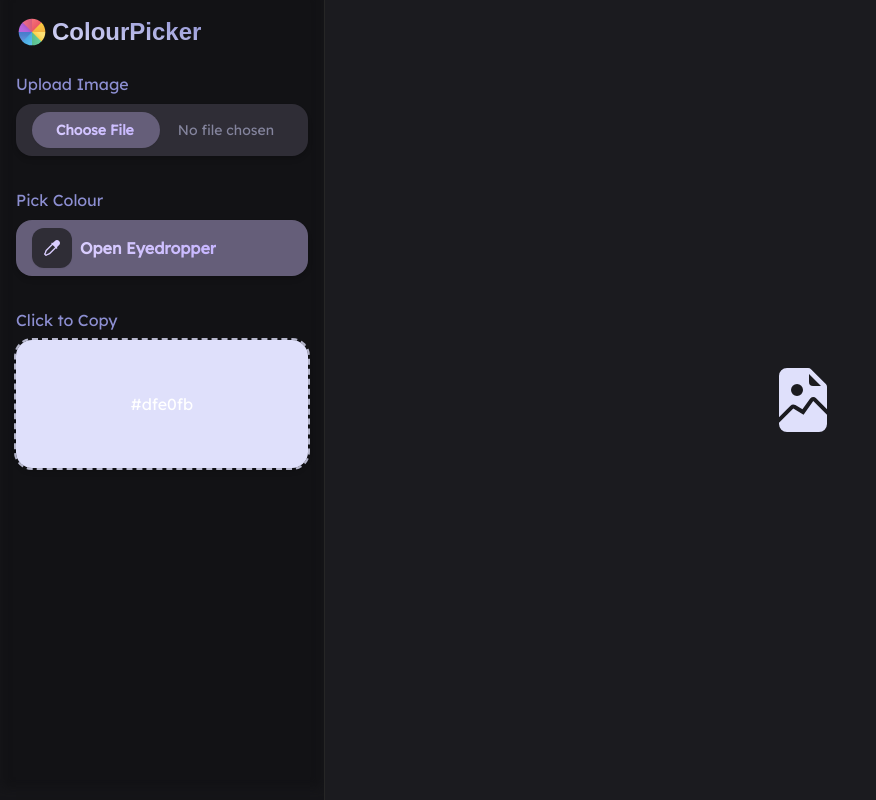
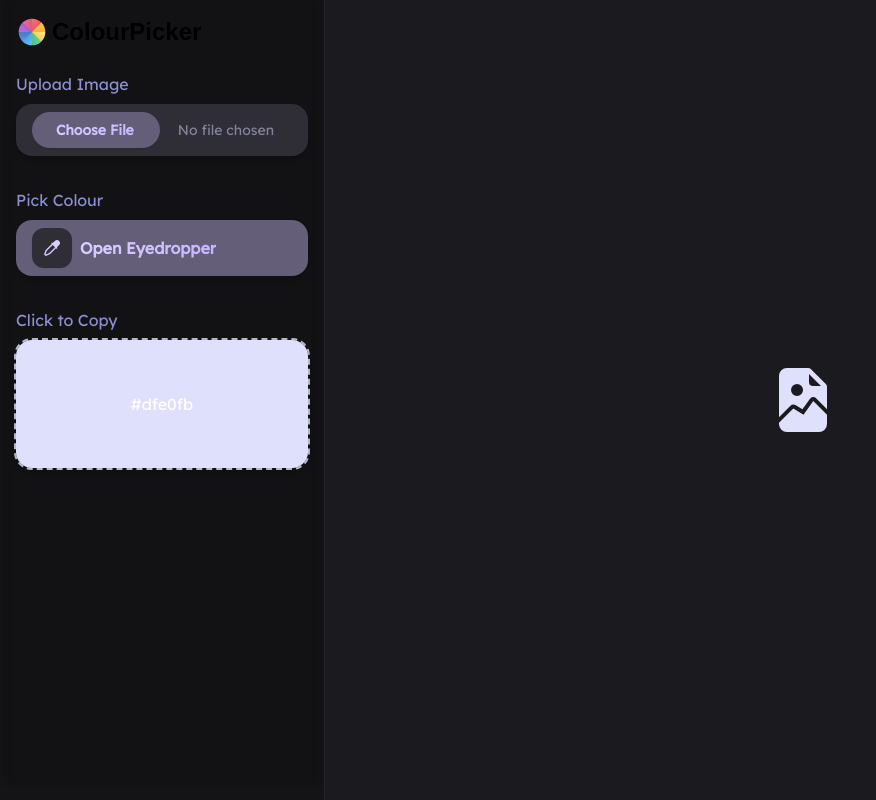
Before and after one commit to yousefelassal/image-color-picker, a React (Vite) app: page / in a window 1280 px wide. Shown: the whole page, without its empty margins (0-876 px from the left). Built offline with nearby package versions, Linux system fonts and the light colour scheme; a web font is replaced by a local one.

Commit message:
fix font colour

```diff
--- a/src/App.jsx
+++ b/src/App.jsx
@@ -30,7 +30,7 @@
       <div className="flex flex-col bg-[#121215] p-4 border-r border-r-neutral-800 col-shadow">
         <div className="flex gap-1 items-center">
           <img src="/favicon.svg" alt="logo" width="32px"/>
-          <h1 className="text-2xl font-bold bg-clip-text text-transparent hover:cursor-default bg-gradient-to-tr from-[#DFE0FB] to-[#8D8FD2]">ColourPicker</h1>
+          <h1 className="text-2xl font-bold">ColourPicker</h1>
         </div>
           <FileInput label="Upload Image" handleFile={handleFile}/>
           <Eyedropper openEyedropper={openEyedropper}/>
--- a/src/index.css
+++ b/src/index.css
@@ -16,7 +16,7 @@
 @font-palette-values --myPalette {
     font-family: "Nabla";
     base-palette: 3;
-    override-colors: 6 #FFB978;
+    override-colors: 6 #2f2d36;
   }
 
 .container{
```
